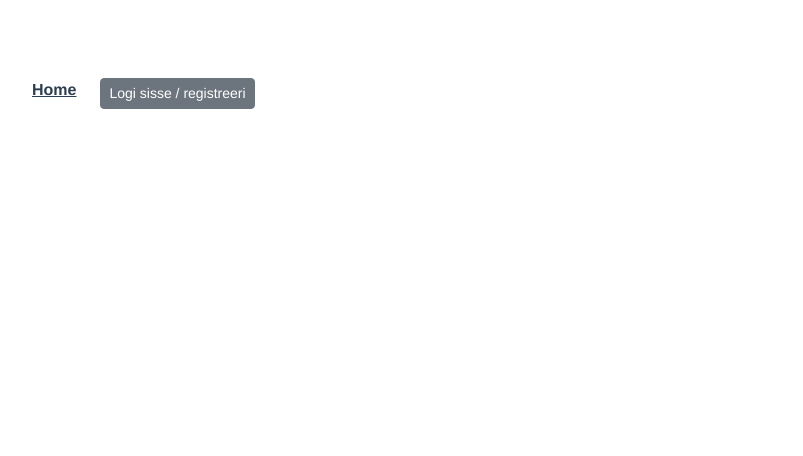
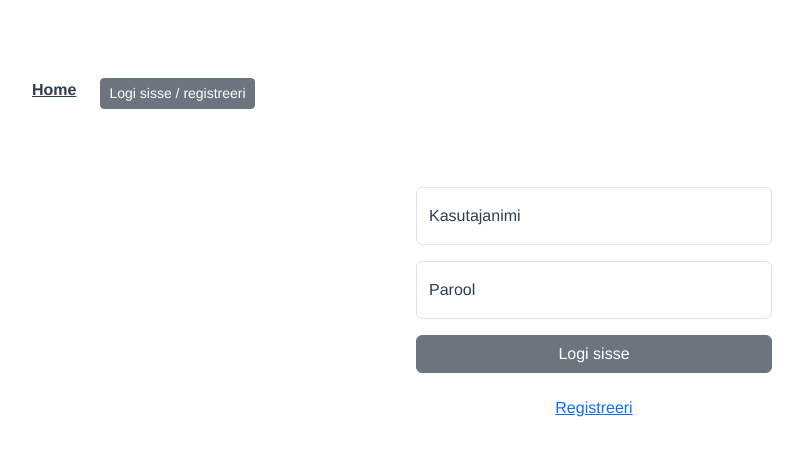
Before and after one commit to liisakanemagi/cat-manager-front, a Vue app: page /login in a window 1280 px wide. Shown: the top 456 px of the page, without its empty margins (46-849 px from the left). Built offline with nearby package versions, Linux system fonts and the light colour scheme.

Commit message:
error gif and cat.jpeg added, Loginview HTML

```diff
--- a/src/views/ErrorView.vue
+++ b/src/views/ErrorView.vue
@@ -4,7 +4,7 @@
     <div class="row">
       <div class="col">
         <h3> Midagi läks valesti :(</h3>
-        <img src="@/assets/illustrations/source.gif" alt="Cat illustration">
+        <img class="error-gif" src="@/assets/illustrations/source.gif" alt="Cat illustration">
       </div>
     </div>
   </div>
@@ -14,6 +14,13 @@
 <script>
 export default {
   name: 'ErrorView',
-  props: {}
 }
 </script>
+
+<style scoped>
+.error-gif {
+  max-width: 400px;
+  width: 100%;
+  height: auto;
+}
+</style>
--- a/src/views/LoginView.vue
+++ b/src/views/LoginView.vue
@@ -1,11 +1,41 @@
 <template>
+  <div class="container text-center mt-5">
+    <div class="row justify-content-center">
+      <div class="col-12 col-sm-8 col-md-6 col-lg-4">
 
+        <div class="form-floating mb-3">
+          <input type="text" class="form-control" id="username" placeholder="Kasutajanimi">
+          <label for="username">Kasutajanimi</label>
+        </div>
+
+        <div class="form-floating mb-3">
+          <input type="password" class="form-control" id="password" placeholder="Parool">
+          <label for="password">Parool</label>
+        </div>
+
+        <div class="d-grid gap-2">
+          <button type="button" class="btn btn-secondary">
+            Logi sisse
+          </button>
+        </div>
+
+        <div class="mt-3">
+          <button type="button" class="btn btn-link">Registreeri</button>
+        </div>
+      </div>
+    </div>
+  </div>
 
 </template>
 
 <script>
 export default {
   name: 'LoginView',
-  props: {}
+  data() {
+    return {}
+  },
+  methods: {},
+  mounted() {
+  }
 }
 </script>
```
Also changed, not shown: src/assets/illustrations/source.gif (added), 1 other file (tests, documents, lock files or other folders).
